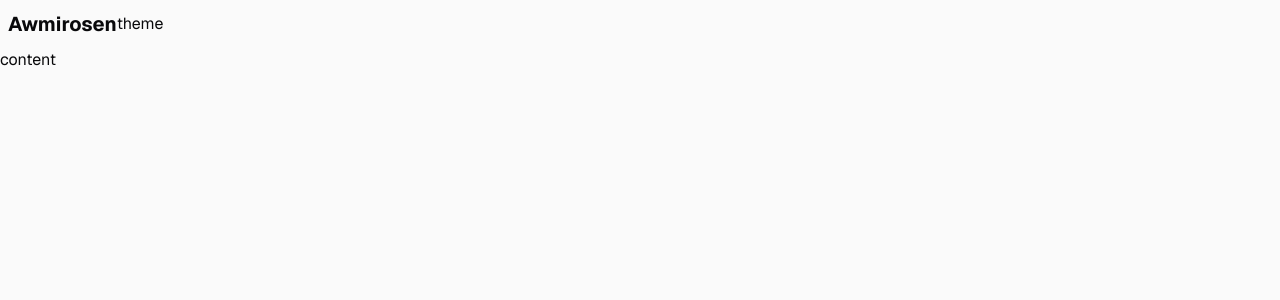
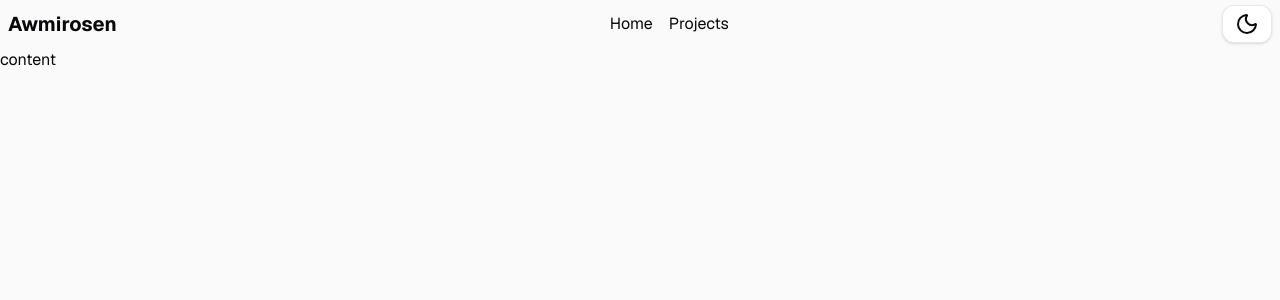
Before and after one commit to awmirosen/portfolio, a Next.js app: page / in a window 1280 px wide. Shown: the top 300 px of the page. Built offline with nearby package versions, Linux system fonts and the light colour scheme.

Commit message:
add navbar & menu

```diff
--- a/package.json
+++ b/package.json
@@ -9,6 +9,7 @@
     "lint": "eslint"
   },
   "dependencies": {
+    "lucide-react": "^1.22.0",
     "next": "16.2.9",
     "next-themes": "^0.4.6",
     "react": "19.2.4",
--- /dev/null
+++ b/src/components/layout/container.tsx
@@ -0,0 +1,17 @@
+import { PropsWithChildren } from "react";
+
+type ContainerType = PropsWithChildren<{
+  className?: string;
+}>;
+
+const Container = ({ children, className }: ContainerType) => {
+  return (
+    <div
+      className={`mx-auto w-full max-w-7xl px-4 sm:px-6 lg:px-8 ${className}`}
+    >
+      {children}
+    </div>
+  );
+};
+
+export default Container;
--- a/src/components/layout/navbar/logo.tsx
+++ b/src/components/layout/navbar/logo.tsx
@@ -1,11 +1,5 @@
-import Link from "next/link";
-
 const Logo = () => {
-  return (
-    <Link href="/">
-      <h1 className="font-bold text-xl">Awmirosen</h1>
-    </Link>
-  );
+  return <h1 className="font-bold text-xl select-none">Awmirosen</h1>;
 };
 
 export default Logo;
--- /dev/null
+++ b/src/components/layout/navbar/menu/index.ts
@@ -0,0 +1 @@
+export { default } from "./menu";
--- /dev/null
+++ b/src/components/layout/navbar/menu/menu-items.tsx
@@ -0,0 +1,14 @@
+import { NAV_ITEMS as items } from "./constants";
+import Link from "next/link";
+
+export const MenuItems = () => {
+  return (
+    <>
+      {items.map((item, index) => (
+        <li key={index}>
+          <Link href={item.href}>{item.label}</Link>
+        </li>
+      ))}
+    </>
+  );
+};
--- /dev/null
+++ b/src/components/layout/navbar/menu/menu.tsx
@@ -0,0 +1,11 @@
+import { MenuItems } from "./menu-items";
+
+const Menu = () => {
+  return (
+    <ul className="flex gap-x-4">
+      <MenuItems />
+    </ul>
+  );
+};
+
+export default Menu;
--- a/src/components/layout/navbar/navbar.tsx
+++ b/src/components/layout/navbar/navbar.tsx
@@ -1,10 +1,12 @@
 import Logo from "./logo";
+import Menu from "./menu";
 import ToggleTheme from "./toggle-theme";
 
 const Navbar = () => {
   return (
-    <header className="w-full h-12 flex items-center px-2">
+    <header className="w-full h-12 flex items-center justify-between px-2">
       <Logo />
+      <Menu />
       <ToggleTheme />
     </header>
   );
--- a/src/components/layout/navbar/toggle-theme.tsx
+++ b/src/components/layout/navbar/toggle-theme.tsx
@@ -1,17 +1,20 @@
 "use client";
 
 import { useTheme } from "next-themes";
+import {Sun , Moon} from "lucide-react"
+import { Button } from "@/components/ui/button";
 
 const ToggleTheme = () => {
   const { theme, setTheme } = useTheme();
 
   return (
-    <button
-      className="cursor-pointer"
+    <Button
+      variant="secondary"
+
       onClick={() => setTheme(theme === "dark" ? "light" : "dark")}
     >
-      theme
-    </button>
+      {theme === "dark" ? <Sun/> : <Moon/>}
+    </Button>
   );
 };
 
--- a/src/components/ui/button.tsx
+++ b/src/components/ui/button.tsx
@@ -40,7 +40,6 @@ export const Button = ({
         border
         cursor-pointer
         font-medium
-        transition-colors duration-200
         disabled:pointer-events-none
         disabled:opacity-50
         ${variants[variant]}
```
Also changed, not shown: src/components/layout/navbar/menu/constants.ts (renamed from src/components/layout/navbar/constants.ts), 1 other file (tests, documents, lock files or other folders).
